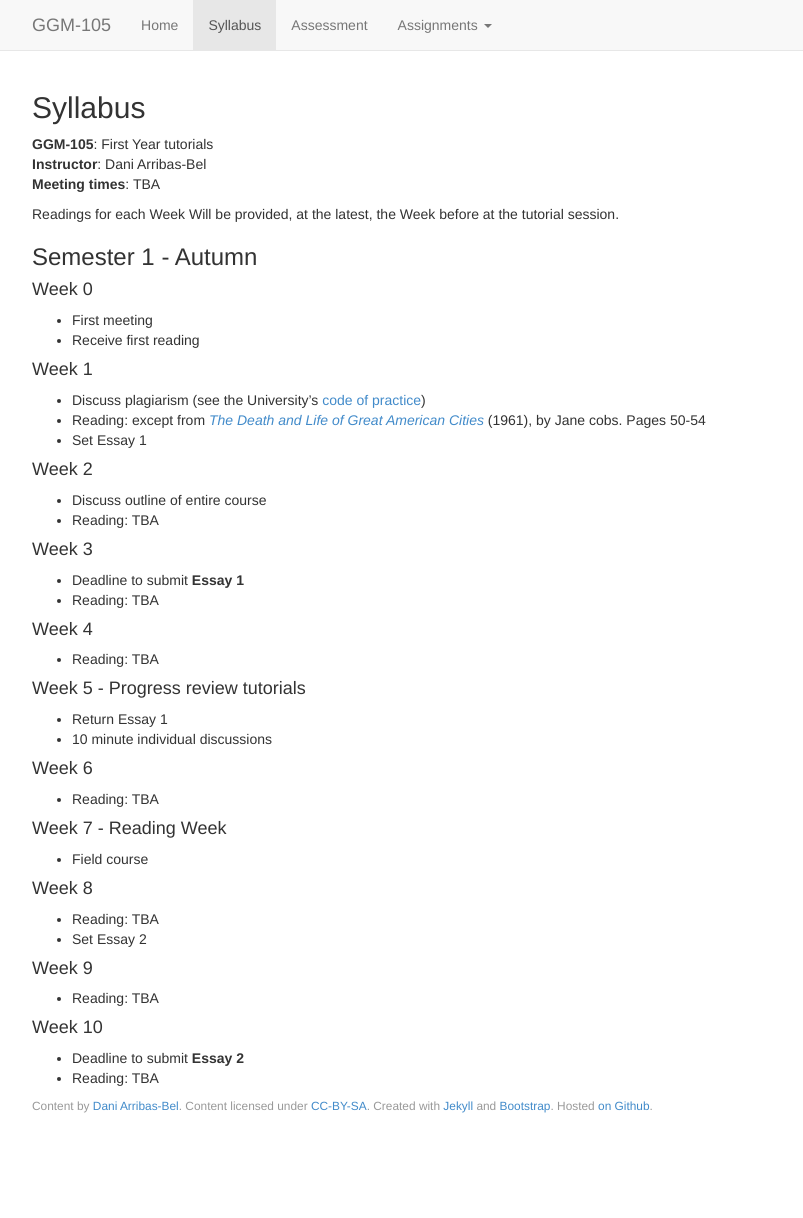
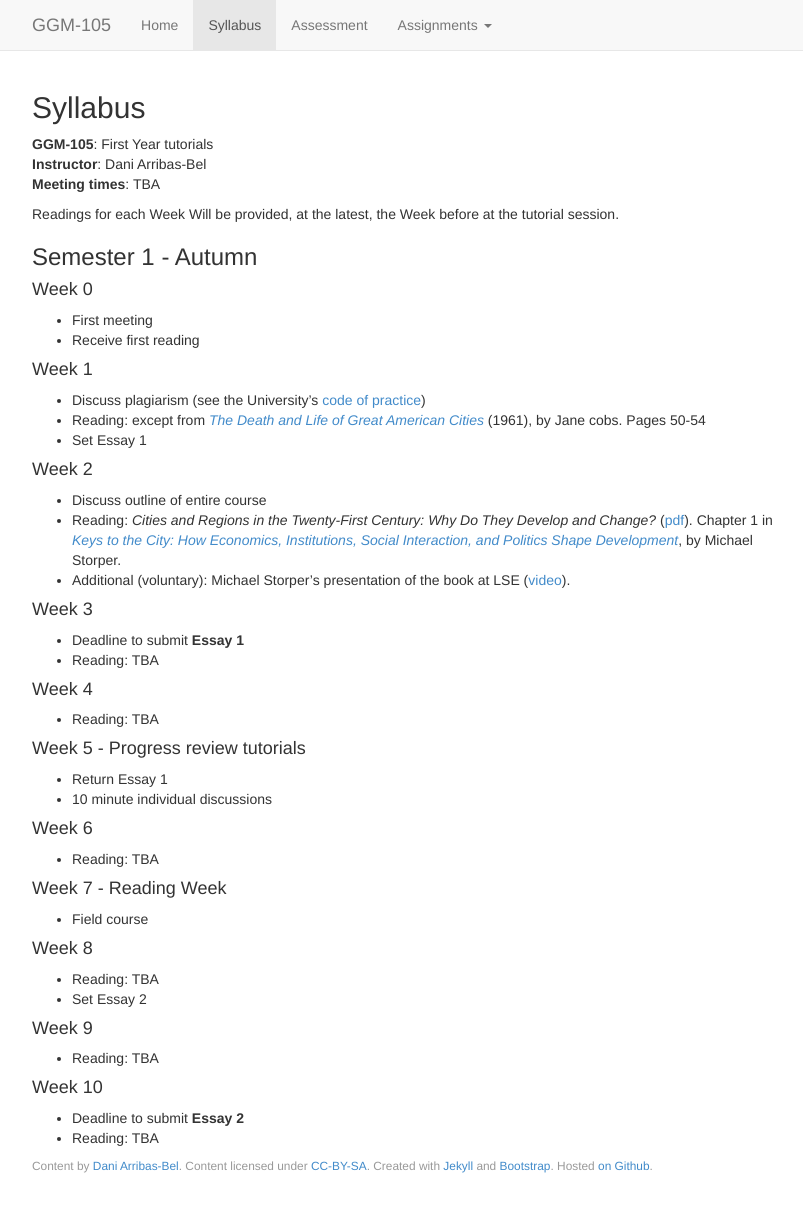
Before and after one commit to darribas/GGM-105_14-15, a Jekyll site: the page built from syllabus.md, in a window 1280 px wide. Shown: the whole page, without its empty margins (223-1026 px from the left). Built offline with Jekyll 4.4.1, drawn with Linux system fonts in a browser that asks for light colours; nearby versions of some CDN libraries; before the commit the page ends 1158 px from its top, so only the background shows below that.

Commit message:
Adding reading Week 2

```diff
--- a/syllabus.md
+++ b/syllabus.md
@@ -30,7 +30,10 @@ cobs. Pages 50-54
 #### Week 2
 
 * Discuss outline of entire course
-* Reading: TBA
+* Reading: *Cities and Regions in the Twenty-First Century: Why Do They Develop and Change?* ([pdf](http://press.princeton.edu/chapters/i10022.pdf)). Chapter 1 in [*Keys to the City: How Economics, Institutions,
+  Social Interaction, and Politics Shape Development*](http://press.princeton.edu/titles/10022.html), by Michael Storper.
+* Additional (voluntary): Michael Storper's presentation of the book at LSE
+  ([video](http://www.lse.ac.uk/newsAndMedia/videoAndAudio/channels/publicLecturesAndEvents/player.aspx?id=2065)).
 
 #### Week 3
 
```
